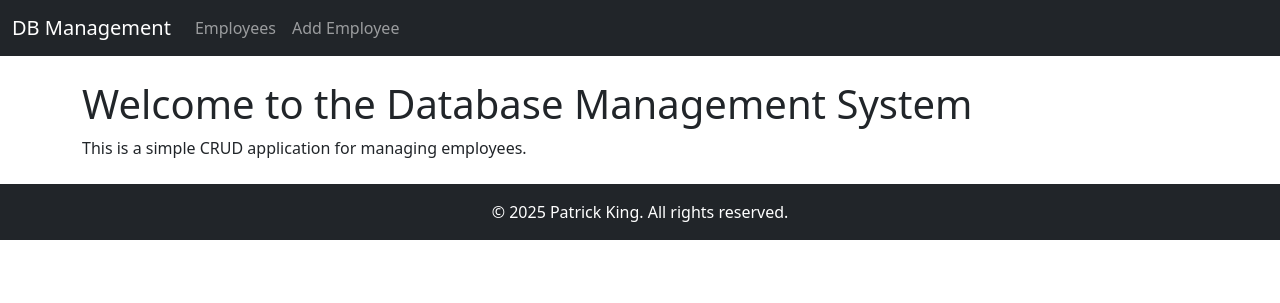
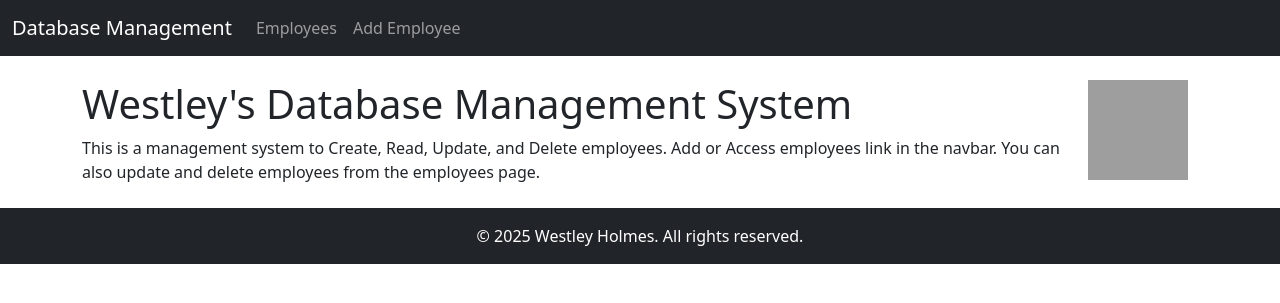
Before and after one commit to WesHolmes/Database_managment_system_project, a Flask app: template templates/home.html in a window 1280 px wide. Shown: the top 303 px of the page. Run offline with Flask 3, Linux system fonts and the light colour scheme; the template is opened without the code that fills it, so the values that code supplies are empty; some libraries are stand-ins or nearby versions; grey boxes are pictures that could not be loaded.

Commit message:
making changes

```diff
--- a/app.py
+++ b/app.py
@@ -1,13 +1,14 @@
 from flask import Flask, render_template, request, redirect, url_for
 from flask_sqlalchemy import SQLAlchemy
 import os
+from models import db, User
 
 app = Flask(__name__)
 
 # Configure the SQLite database
 BASE_DIR = os.path.abspath(os.path.dirname(__file__))
 db_path = os.path.join(BASE_DIR, 'db.db')
-app.config['SQLALCHEMY_DATABASE_URI'] = f'sqlite:///{db_path}'
+app.config['SQLALCHEMY_DATABASE_URI'] = 'sqlite:///database.db'
 app.config['SQLALCHEMY_TRACK_MODIFICATIONS'] = False
 
 db = SQLAlchemy(app)
@@ -29,7 +30,7 @@ class Employee(db.Model):
 # -------------------------
 @app.route('/')
 def home():
-    return render_template('home.html')
+    return render_template('home.html') and "Database is set up!"
 
 @app.route('/employees')
 def view_employees():
@@ -71,4 +72,4 @@ if __name__ == '__main__':
 
     with app.app_context():
         db.create_all()
-    app.run(debug=True, host='0.0.0.0', port=int(os.getenv('PORT', 5000)))
+    app.run(debug=True)
--- a/templates/base.html
+++ b/templates/base.html
@@ -11,7 +11,9 @@
   <body>
     <nav class="navbar navbar-expand-lg navbar-dark bg-dark">
       <div class="container-fluid">
-        <a class="navbar-brand" href="{{ url_for('home') }}">DB Management</a>
+        <a class="navbar-brand" href="{{ url_for('home') }}"
+          >Database Management</a
+        >
         <div class="collapse navbar-collapse" id="navbarNav">
           <ul class="navbar-nav">
             <li class="nav-item">
@@ -30,7 +32,7 @@
     </nav>
     <div class="container mt-4">{% block content %}{% endblock %}</div>
     <footer class="bg-dark text-white text-center py-3 mt-4">
-      © 2025 Patrick King. All rights reserved.
+      © 2025 Westley Holmes. All rights reserved.
     </footer>
   </body>
 </html>
--- a/templates/home.html
+++ b/templates/home.html
@@ -1,4 +1,14 @@
 {% extends 'base.html' %} {% block content %}
-<h1>Welcome to the Database Management System</h1>
-<p>This is a simple CRUD application for managing employees.</p>
+<img
+  src="https://images.credly.com/images/d383e88b-5884-464d-9064-05ad761d0eef/Database_Management_GVSU_Badge.png"
+  width="100"
+  height="100"
+  style="float: right; margin-right: 10px"
+/>
+<h1>Westley's Database Management System</h1>
+<p>
+  This is a management system to Create, Read, Update, and Delete employees. Add
+  or Access employees link in the navbar. You can also update and delete
+  employees from the employees page.
+</p>
 {% endblock %}
```
Also changed, not shown: models.py (added, +11 -0 lines), database.db (added), 1 other file.
